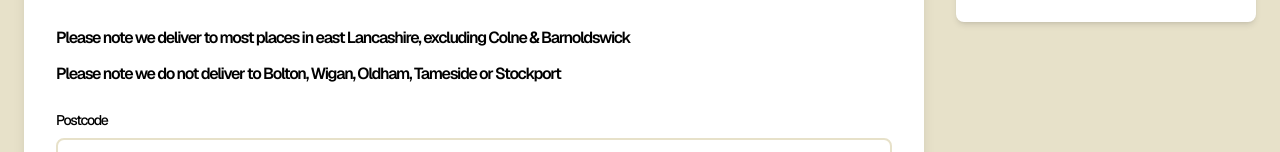
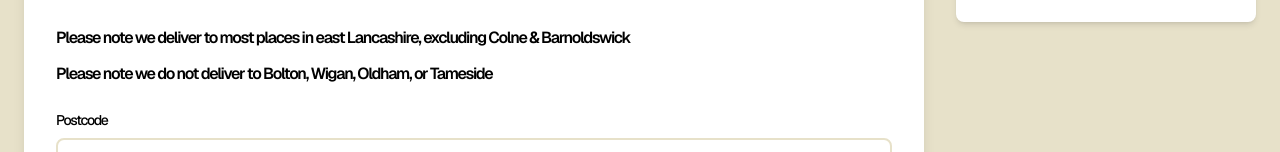
Before and after one commit to fares-kh/project-oat, a Next.js app: page /order in a window 1280 px wide. Shown: the part 388-540 px from the top of the page. Built offline with nearby package versions, Linux system fonts and the light colour scheme.

Commit message:
update delivery location

```diff
--- a/src/app/order/page.tsx
+++ b/src/app/order/page.tsx
@@ -749,7 +749,7 @@ export default function OrderPage() {
                       @ellies.oats
                     </a> for our bulk-buy discount</p>
                 <p className="font-semibold mb-3">Please note we deliver to most places in east Lancashire, excluding Colne & Barnoldswick</p>
-                <p className="font-semibold mb-6">Please note we do not deliver to Bolton, Wigan, Oldham, Tameside or Stockport</p>
+                <p className="font-semibold mb-6">Please note we do not deliver to Bolton, Wigan, Oldham, or Tameside</p>
 
                 <div className="space-y-4">
                   <div>
```
